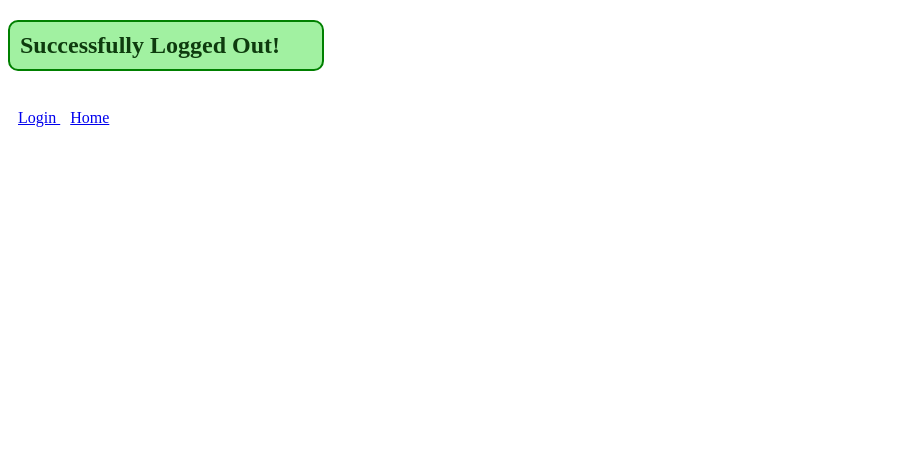
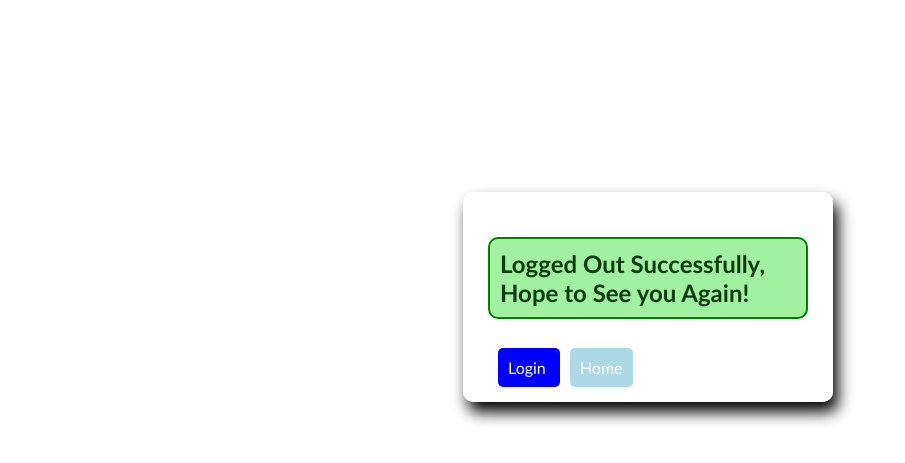
Before and after one commit to MeranAru/recipe-app, a Django app: page /logout/ in a window 1280 px wide. Shown: the top 463 px of the page, without its empty margins (0-905 px from the left). Run offline with Django 4.2, Linux system fonts and the light colour scheme.

Commit message:
Update success.html

```diff
--- a/src/templates/auth/success.html
+++ b/src/templates/auth/success.html
@@ -2,9 +2,11 @@
 <html lang="en">
 
 <head>
-    <title>BURGER HOME | Logout</title>
+    <title>BURGER | Logout</title>
     <meta name="viewport" content="width=device-width, initial-scale=1">
     {% load static %}
+    <!-- CSS CUSTOM -->
+    <link rel='stylesheet' type='text/css' href="{% static 'recipes/css/styles.css' %}">
     <style type="text/css">
         a {
         margin-left: 10px;
@@ -18,7 +20,7 @@
                     border-radius: 10px;
                     padding: 10px;
                     background-color: rgb(161, 241, 161);
-                        color: rgb(14, 59, 14)">Successfully Logged Out!</h2>
+                    color: rgb(14, 59, 14)">Logged Out Successfully, Hope to See you Again!</h2>
         <br>
         <a class="login_btn" href="{%url 'login' %}"> Login </a>
         <a class="back-home_btn" href="/home"> Home </a>
```
Lines whose indentation alone changed are shown as unchanged.
